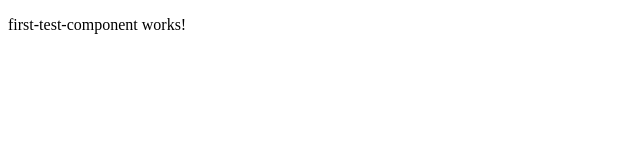
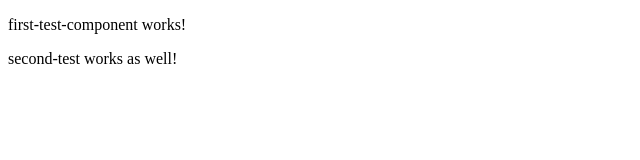
Before and after one commit to Offych/angular-training, an Angular app: page / in a window 1280 px wide. Shown: the top 160 px of the page, without its empty margins (0-640 px from the left). Built offline with nearby package versions, Linux system fonts and the light colour scheme.

Commit message:
Create additianal Component with CLI and use it in app template

```diff
--- a/src/app/app.component.html
+++ b/src/app/app.component.html
@@ -1,3 +1,4 @@
 <div>
   <app-first-test-component></app-first-test-component>
+  <app-second-test></app-second-test>
 </div>
--- a/src/app/app.module.ts
+++ b/src/app/app.module.ts
@@ -4,11 +4,13 @@ import { BrowserModule } from '@angular/platform-browser';
 import { AppRoutingModule } from './app-routing.module';
 import { AppComponent } from './app.component';
 import { FirstTestComponentComponent } from './first-test-component/first-test-component.component';
+import { SecondTestComponent } from './second-test/second-test.component';
 
 @NgModule({
   declarations: [
     AppComponent,
-    FirstTestComponentComponent
+    FirstTestComponentComponent,
+    SecondTestComponent
   ],
   imports: [
     BrowserModule,
--- /dev/null
+++ b/src/app/second-test/second-test.component.html
@@ -0,0 +1 @@
+<p>second-test works as well!</p>
--- /dev/null
+++ b/src/app/second-test/second-test.component.ts
@@ -0,0 +1,15 @@
+import { Component, OnInit } from '@angular/core';
+
+@Component({
+  selector: 'app-second-test',
+  templateUrl: './second-test.component.html',
+  styleUrls: ['./second-test.component.scss']
+})
+export class SecondTestComponent implements OnInit {
+
+  constructor() { }
+
+  ngOnInit(): void {
+  }
+
+}
```
Also changed, not shown: src/app/second-test/second-test.component.scss (added), 1 other file (tests, documents, lock files or other folders).
